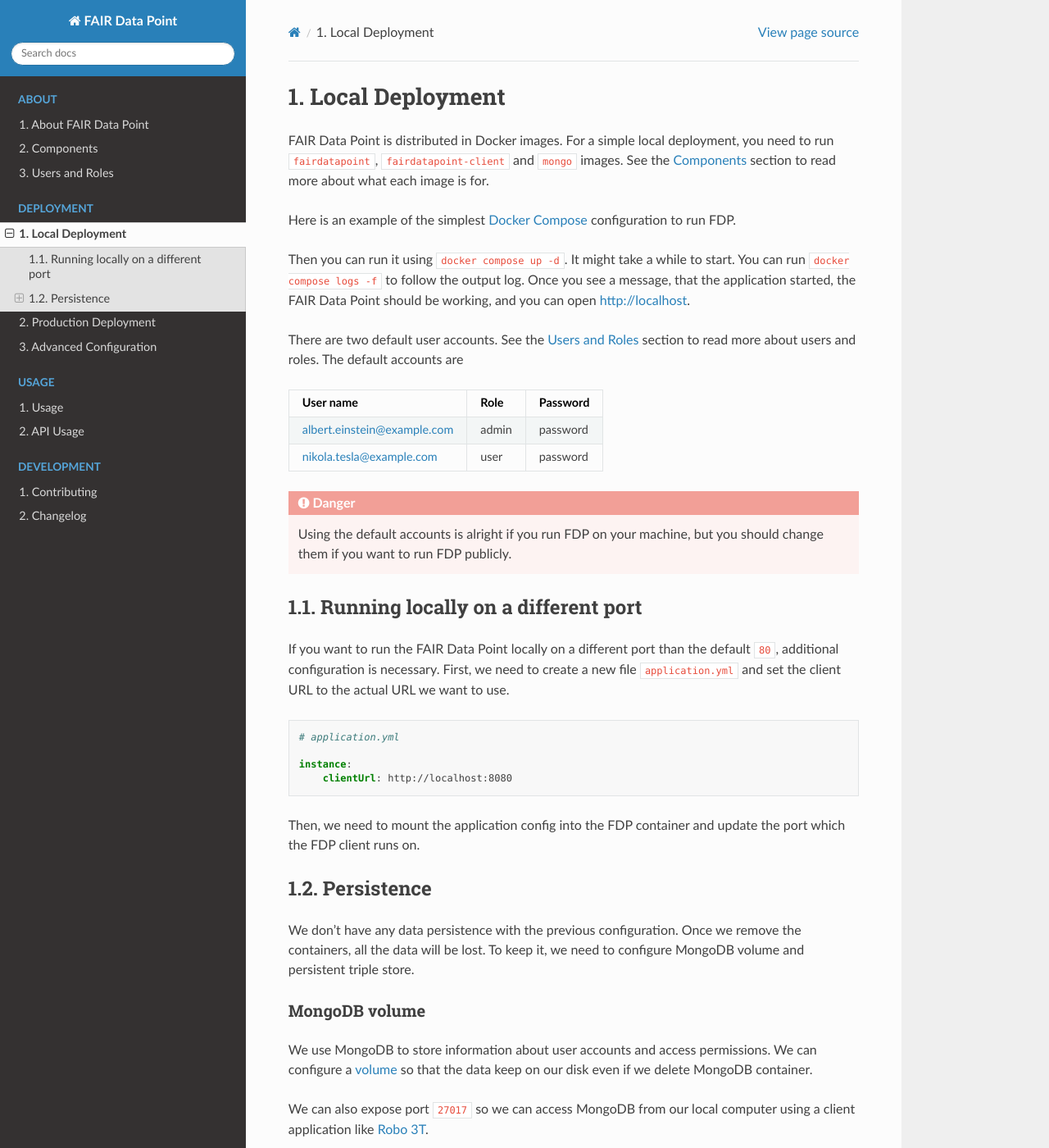
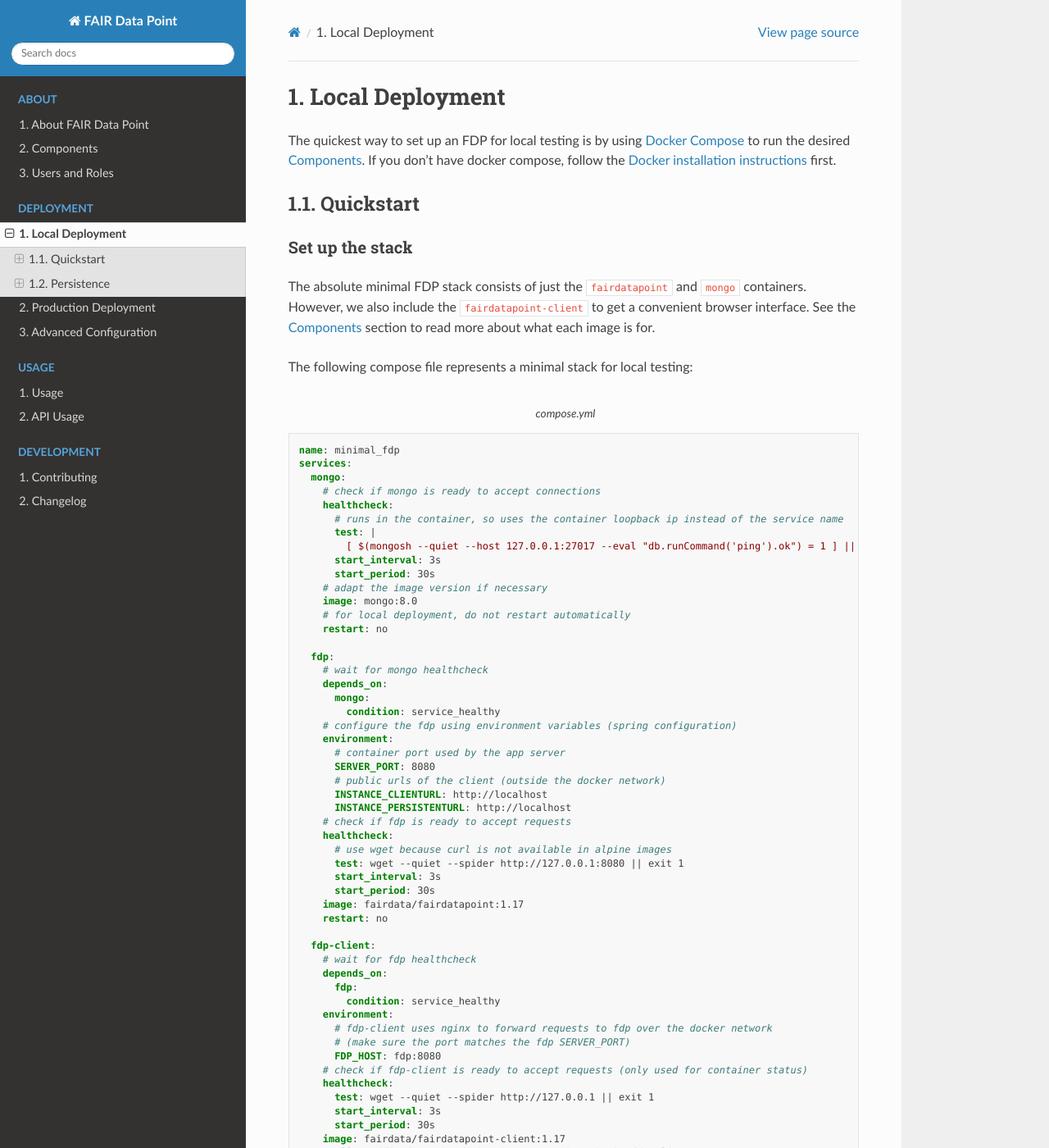
Before and after one commit to FAIRDataTeam/FAIRDataPoint-Docs, a Sphinx documentation site: the page built from docs/deployment/local-deployment.rst, in a window 1280 px wide and 1400 px high. Shown: the whole window at 82% size. Built offline with Sphinx 7.4.7 and the Read the Docs theme 3.1.0, drawn with Linux system fonts in a browser that asks for light colours; some of the changed text lies outside the part shown.

Commit message:
add quickstart section and compose.yml file for local deployment

```diff
--- a/docs/about/about.rst
+++ b/docs/about/about.rst
@@ -12,6 +12,11 @@ Features
 -  Define custom metadata resources, based on schemas
 -  Manage user accounts and access
 
+Quickstart
+----------
+
+Want to try it out? Set up a local test FAIR Data Point following the instructions in the :ref:`quickstart` section.
+
 Security
 --------
 
--- /dev/null
+++ b/docs/deployment/compose.yml
@@ -0,0 +1,57 @@
+name: minimal_fdp
+services:
+  mongo:
+    # check if mongo is ready to accept connections
+    healthcheck:
+      # runs in the container, so uses the container loopback ip instead of the service name
+      test: |
+        [ $(mongosh --quiet --host 127.0.0.1:27017 --eval "db.runCommand('ping').ok") = 1 ] || exit 1
+      start_interval: 3s
+      start_period: 30s
+    # adapt the image version if necessary
+    image: mongo:8.0
+    # for local deployment, do not restart automatically
+    restart: no
+
+  fdp:
+    # wait for mongo healthcheck
+    depends_on:
+      mongo:
+        condition: service_healthy
+    # configure the fdp using environment variables (spring configuration)
+    environment:
+      # container port used by the app server
+      SERVER_PORT: 8080
+      # public urls of the client (outside the docker network)
+      INSTANCE_CLIENTURL: http://localhost
+      INSTANCE_PERSISTENTURL: http://localhost
+    # check if fdp is ready to accept requests
+    healthcheck:
+      # use wget because curl is not available in alpine images
+      test: wget --quiet --spider http://127.0.0.1:8080 || exit 1
+      start_interval: 3s
+      start_period: 30s
+    image: fairdata/fairdatapoint:1.17
+    restart: no
+
+  fdp-client:
+    # wait for fdp healthcheck
+    depends_on:
+      fdp:
+        condition: service_healthy
+    environment:
+      # fdp-client uses nginx to forward requests to fdp over the docker network
+      # (make sure the port matches the fdp SERVER_PORT)
+      FDP_HOST: fdp:8080
+    # check if fdp-client is ready to accept requests (only used for container status)
+    healthcheck:
+      test: wget --quiet --spider http://127.0.0.1 || exit 1
+      start_interval: 3s
+      start_period: 30s
+    image: fairdata/fairdatapoint-client:1.17
+    # all traffic from the docker host runs through the fdp-client
+    ports:
+      - host_ip: 127.0.0.1
+        published: "80"
+        target: 80
+    restart: no
--- a/docs/deployment/local-deployment.rst
+++ b/docs/deployment/local-deployment.rst
@@ -2,42 +2,48 @@
 Local Deployment
 ****************
 
-FAIR Data Point is distributed in Docker images.
-For a simple local deployment, you need to run ``fairdatapoint``, ``fairdatapoint-client`` and ``mongo`` images.
-See the :ref:`Components <components>` section to read more about what each image is for.
+The quickest way to set up an FDP for local testing is by using `Docker Compose`_ to run the desired :ref:`components`.
+If you don't have docker compose, follow the `Docker installation instructions`_ first.
 
-Here is an example of the simplest `Docker Compose <https://docs.docker.com/compose/>`__ configuration to run FDP.
+.. _quickstart:
+Quickstart
+==========
 
-.. code-block:: yaml
-   :substitutions:
+Set up the stack
+----------------
 
-    # compose.yml
+The absolute minimal FDP stack consists of just the ``fairdatapoint`` and ``mongo`` containers.
+However, we also include the ``fairdatapoint-client`` to get a convenient browser interface.
+See the :ref:`components` section to read more about what each image is for.
 
-    services:
+The following compose file represents a minimal stack for local testing:
 
-        fdp:
-            image: fairdata/fairdatapoint:|compose_ver|
+.. literalinclude:: compose.yml
+   :name: minimal compose file
+   :caption: compose.yml
+   :language: yaml
 
-        fdp-client:
-            image: fairdata/fairdatapoint-client:|compose_ver|
-            ports:
-                - 80:80
-            environment:
-                - FDP_HOST=fdp
+.. warning:: This is an ephemeral stack, so there is no `Persistence`_.
+   All data from the mongo container and in-memory triple store are lost when the stack is torn down.
 
-        mongo:
-            image: mongo:4.0.12
+You can set this up using ``docker compose up -d``, and tear it back down, when you're done, using ``docker compose down``.
+If necessary, container logs can be viewed using ``docker compose logs -f``.
 
+The stack might take a while to start because of the health checks that are used to enforce the proper startup order.
+Once started, you can visit http://localhost in your web browser.
 
-Then you can run it using ``docker compose up -d``.
-It might take a while to start.
-You can run ``docker compose logs -f`` to follow the output log.
-Once you see a message, that the application started, the FAIR Data Point should be working, and you can open http://localhost.
+API docs
+--------
 
+If you're planning to add metadata in bulk, you can write a script to use the FDP API.
+Check out the API docs at http://localhost/swagger-ui/index.html.
 
-There are two default user accounts.
-See the :ref:`Users and Roles <users-and-roles>` section to read more about users and roles.
-The default accounts are
+Logging in
+----------
+
+Although unauthenticated users can view FDP content, you'll need to log in to add content.
+
+The default demo accounts are:
 
 +-----------------------------+-------+----------+
 | User name                   | Role  | Password |
@@ -47,47 +53,10 @@ The default accounts are
 | nikola.tesla@example.com    | user  | password |
 +-----------------------------+-------+----------+
 
-.. DANGER::
+See the :ref:`Users and Roles <users-and-roles>` section to read more about users and roles.
 
-    Using the default accounts is alright if you run FDP on your machine, but you should change them if you want to run FDP publicly.
-
-
-Running locally on a different port
-===================================
-
-If you want to run the FAIR Data Point locally on a different port than the default ``80``, additional configuration is necessary.
-First, we need to create a new file ``application.yml`` and set the client URL to the actual URL we want to use.
-
-.. code-block:: yaml
-
-    # application.yml
-
-    instance:
-        clientUrl: http://localhost:8080
-
-Then, we need to mount the application config into the FDP container and update the port which the FDP client runs on.
-
-.. code-block:: yaml
-   :substitutions:
-
-    # compose.yml
-
-    services:
-
-        fdp:
-            image: fairdata/fairdatapoint:|compose_ver|
-            volumes:
-                - ./application.yml:/fdp/application.yml:ro
-
-        fdp-client:
-            image: fairdata/fairdatapoint-client:|compose_ver|
-            ports:
-                - 8080:80
-            environment:
-                - FDP_HOST=fdp
-
-        mongo:
-            image: mongo:4.0.12
+.. danger::
+   Using the default accounts is alright for testing on your local machine, but you should definitely change them before exposing your FDP to the public internet.
 
 
 Persistence
@@ -279,3 +248,6 @@ The following is a bare minimum example.
             }
         }
     }
+
+.. _Docker Compose: https://docs.docker.com/compose/
+.. _Docker installation instructions: https://docs.docker.com/engine/install/
```
